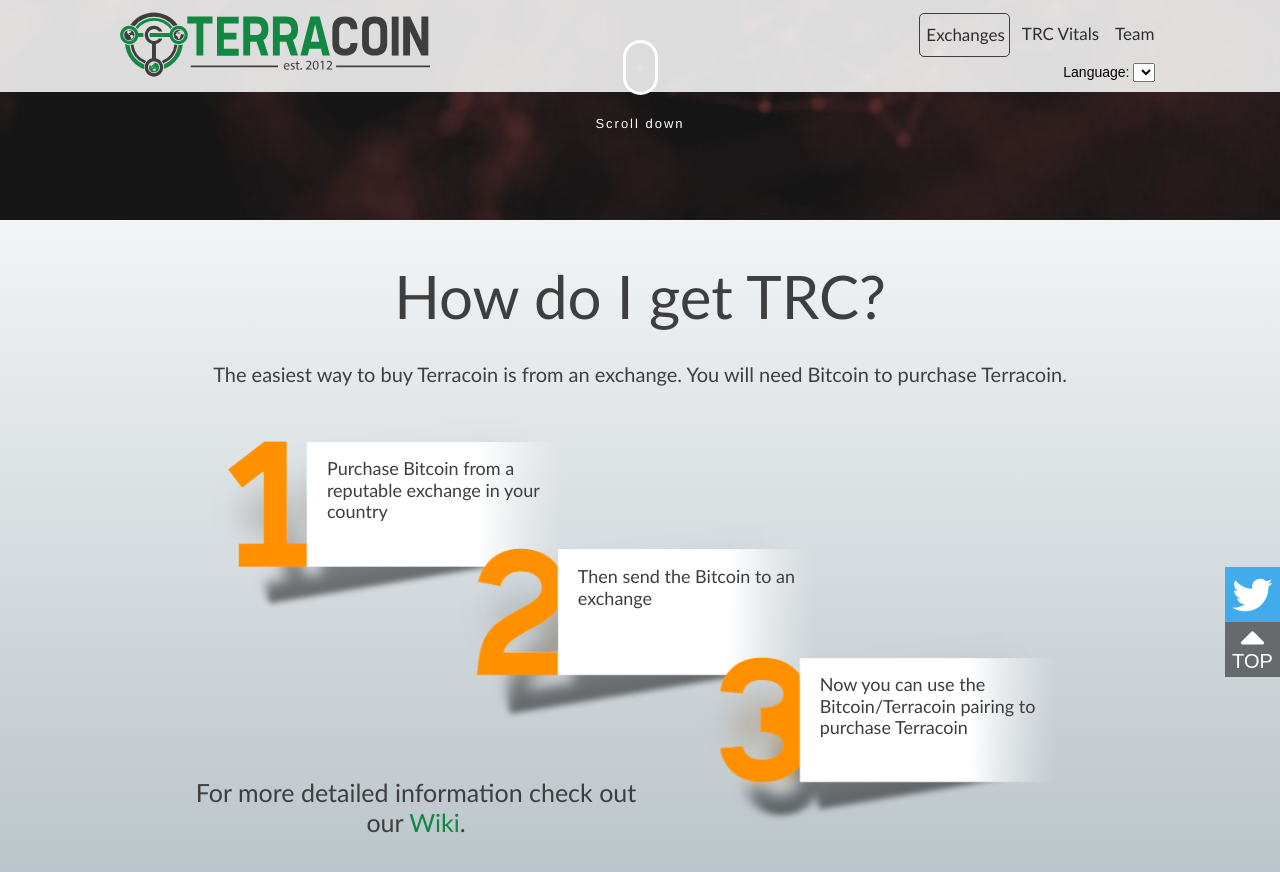
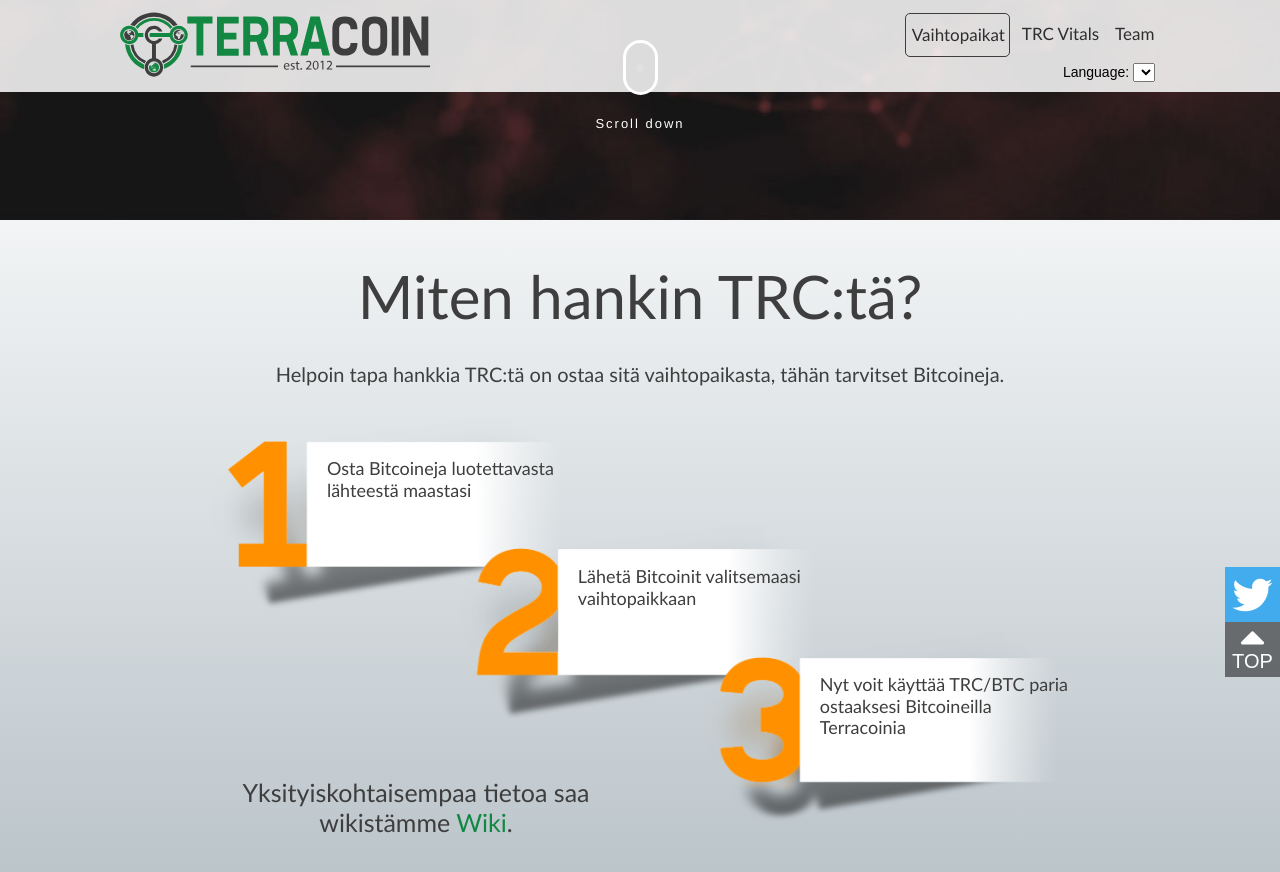
Before and after one commit to terracoin/website, a Jekyll site: the page built from exchanges.html, in a window 1280 px wide and 900 px high, scrolled down 680 px. Shown: the top 872 px of the window. Built offline with Jekyll 4.4.1, drawn with Linux system fonts in a browser that asks for light colours; nearby versions of some CDN libraries; some web fonts are replaced; comment, search, counter and statistics services are not loaded; some of the changed text lies outside the part shown.

Commit message:
vaihtopaikat.html
finnified

```diff
--- a/exchanges.html
+++ b/exchanges.html
@@ -6,15 +6,15 @@ bgclass: exchanges
 
 # translate bellow, never translate before the first :
 
-title: Exchanges
+title: Vaihtopaikat
 lang: en
-permalink: /exchanges/
+permalink: /Vaihtopaikat/
 menu: ""
-headlines: "'Current Exchanges'"
-how: How do I get TRC?
-how_blurb: The easiest way to buy Terracoin is from an exchange. You will need Bitcoin to purchase Terracoin.
-step1: Purchase Bitcoin from a reputable exchange in your country
-step2: Then send the Bitcoin to an exchange
-step3: Now you can use the Bitcoin/Terracoin pairing to purchase Terracoin
-details: For more detailed information check out our <a target="_blank" href="https://wiki.terracoin.io/">Wiki</a>.
+headlines: "'Tämänhetkiset vaihtopaikat'"
+how: Miten hankin TRC:tä?
+how_blurb: Helpoin tapa hankkia TRC:tä on ostaa sitä vaihtopaikasta, tähän tarvitset Bitcoineja.
+step1: Osta Bitcoineja luotettavasta lähteestä maastasi
+step2: Lähetä Bitcoinit valitsemaasi vaihtopaikkaan
+step3: Nyt voit käyttää TRC/BTC paria ostaaksesi Bitcoineilla Terracoinia
+details: Yksityiskohtaisempaa tietoa saa wikistämme <a target="_blank" href="https://wiki.terracoin.io/">Wiki</a>.
 ---
```
